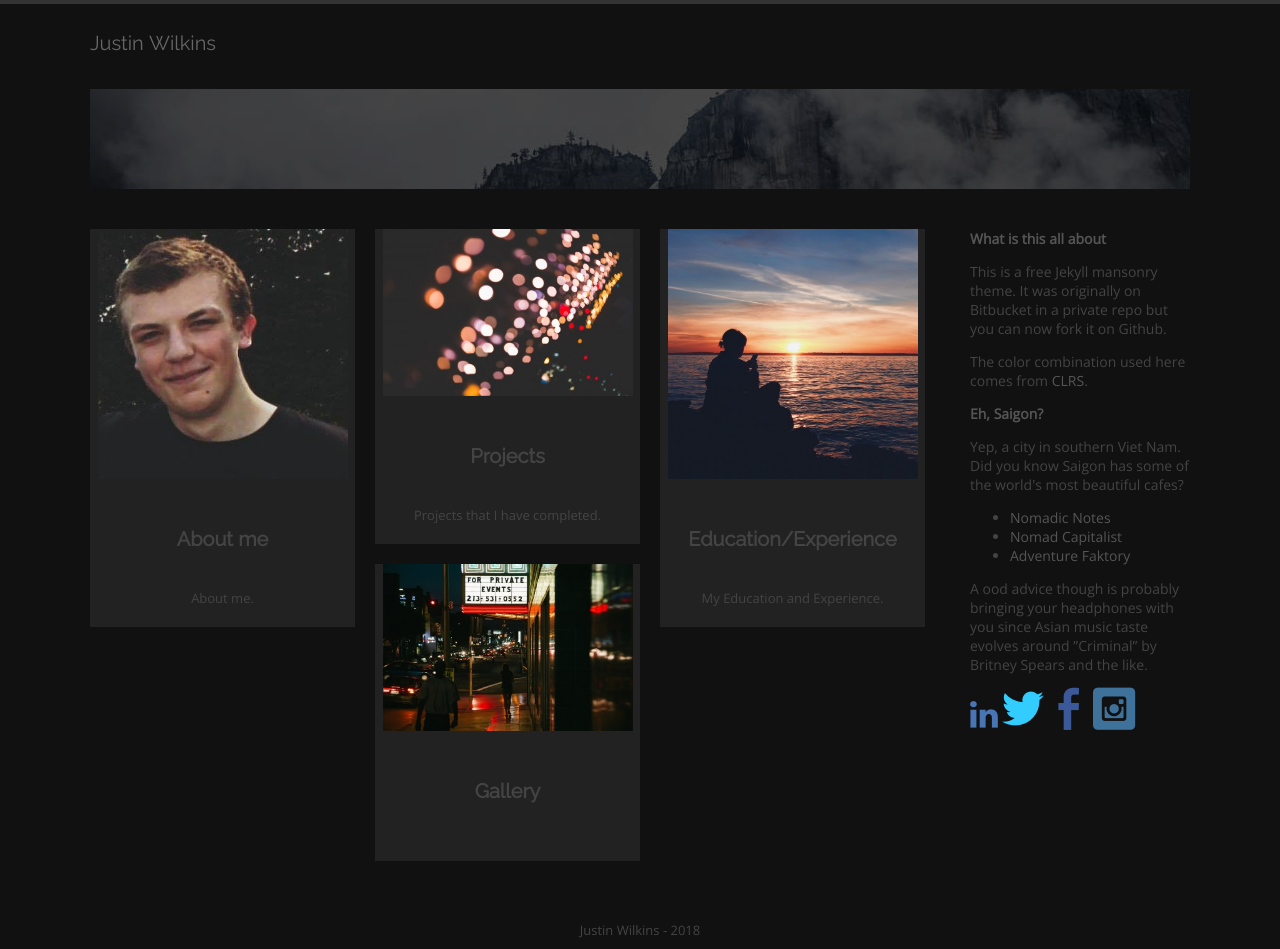
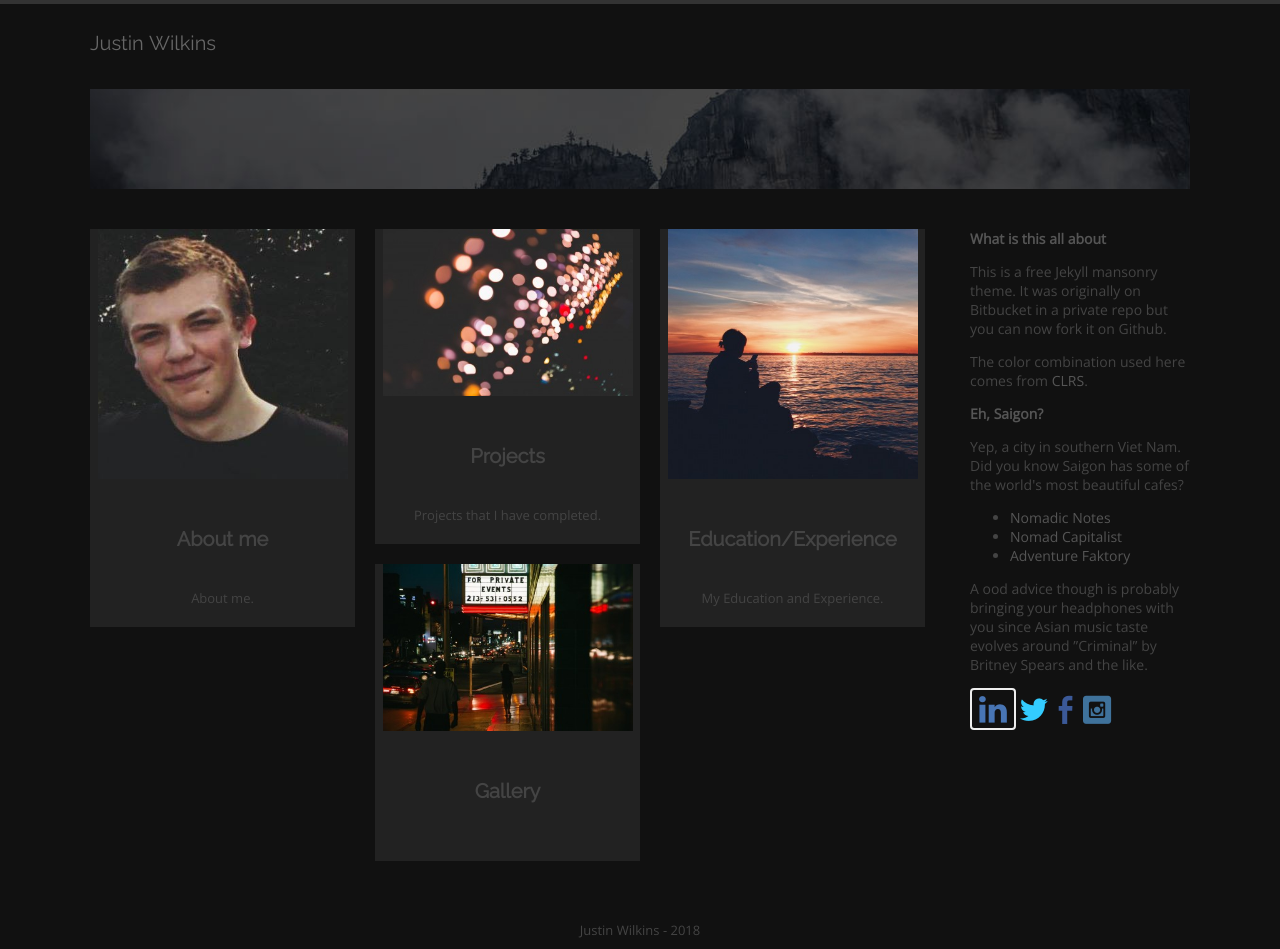
Before and after one commit to BJJohnston/Jwilks, a Jekyll site: the page built from index.html, in a window 1280 px wide. Built offline with Jekyll 4.4.1, drawn with Linux system fonts in a browser that asks for light colours; some web fonts are replaced.

Commit message:
Updated '_includes/sidebar.html' via CloudCannon

```diff
--- a/_includes/sidebar.html
+++ b/_includes/sidebar.html
@@ -20,17 +20,17 @@ Yep, a city in southern Viet Nam. Did you know Saigon has some of the world's mo
 </p>
 
 <a href="{{site.linkedin}}">
-  <i class="icon-2x icon-linkedin"></i>
+  <i class="icon-2x icon-border icon-linkedin"></i>
 </a>
 
 <a href="{{site.twitter}}">
-  <i class="icon-3x icon-twitter"></i>
+  <i class="icon-2x icon-twitter"></i>
 </a>
 
 <a href="{{site.facebook}}">
-  <i class="icon-3x icon-facebook"></i>
+  <i class="icon-2x icon-facebook"></i>
 </a>
 
 <a href="{{site.instagram}}">
-  <i class="icon-3x icon-instagram-sign"></i>
+  <i class="icon-2x icon-instagram-sign"></i>
 </a>
```
